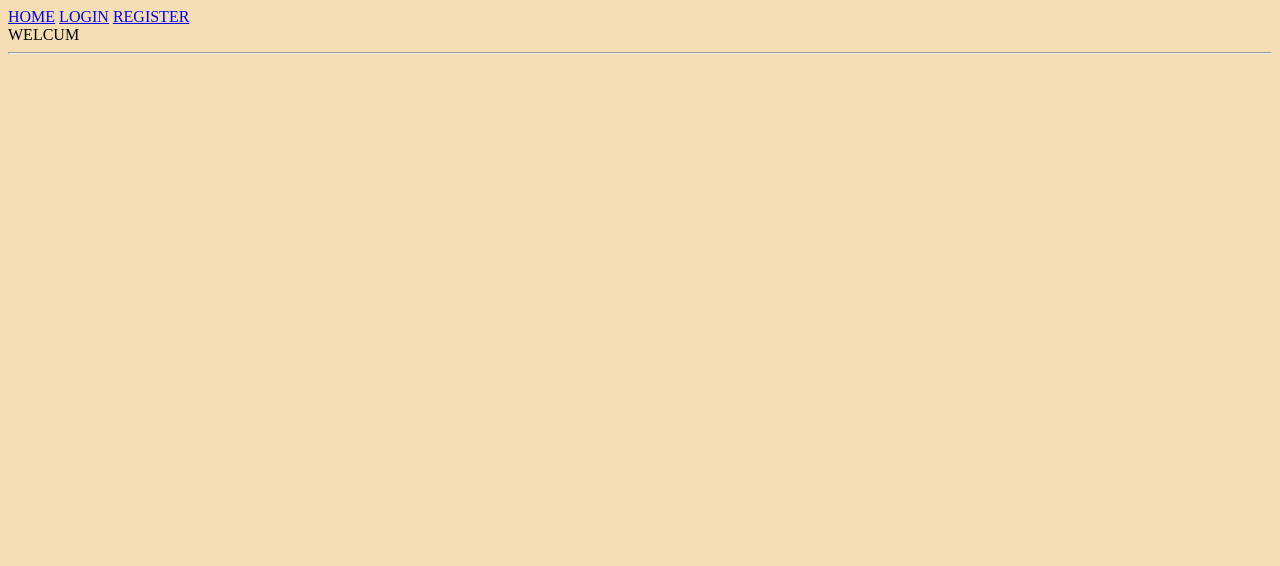
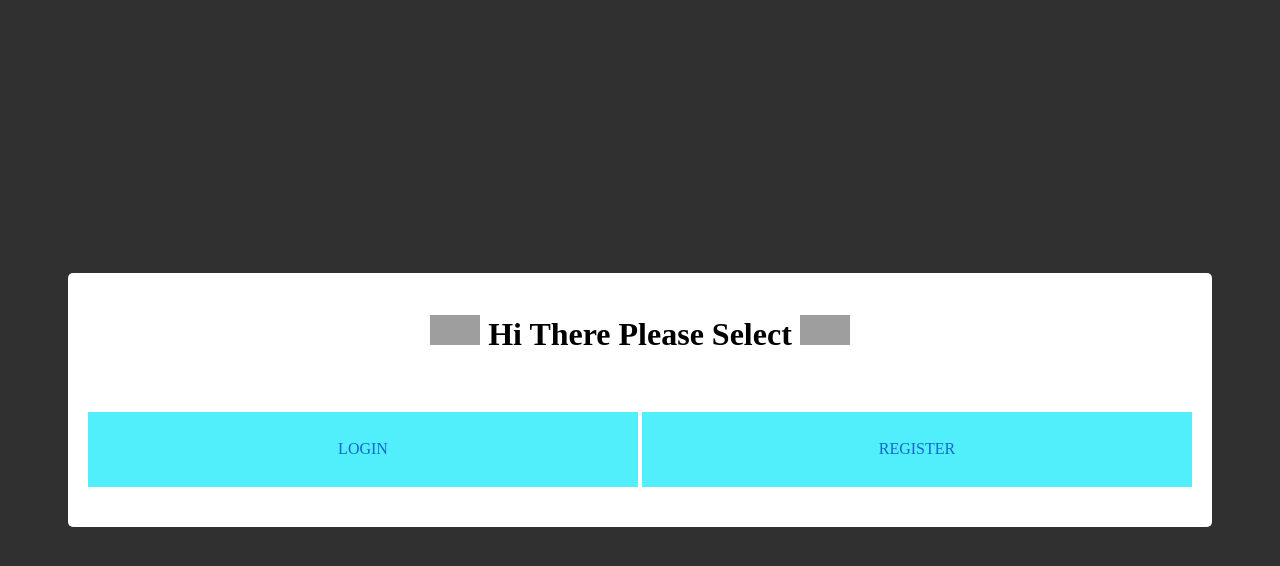
Before and after one commit to MAthallahR/learning, a PHP site: page /landingpage.php in a window 1280 px wide. Shown: the top 566 px of the page. Run offline with PHP 8.4, Linux system fonts and the light colour scheme; grey boxes are pictures that could not be loaded.

Commit message:
Update landingpage.php

```diff
--- a/php/teslogin/landingpage.php
+++ b/php/teslogin/landingpage.php
@@ -4,18 +4,65 @@
     <meta charset="UTF-8">
     <meta name="viewport" content="width=device-width, initial-scale=1.0">
     <title>Document</title>
+    <style>
+        body {
+            background-color: #303030;
+            display: flex;
+            justify-content: center;
+            align-items: center;
+            height: 100vh;
+            margin: 0;
+        }
+        .container {
+            background-color: white ;
+            display: flexbox;
+            gap: 10px;
+            flex-direction: column;
+            align-items: center;
+            padding: 20px;
+            border-radius: 5px;
+        }
+
+        .linkmc1, .linkmc2 {
+            display: inline-block;
+            pointer-events: none;
+            text-decoration: none;
+        }
+
+        .isim1md, .isim2md {
+            background-color: #51eefc;
+            height: 75px;
+            width: 550px;
+            margin: 20px auto;
+            align-content: center;
+            pointer-events: auto;
+        }
+
+        .isim1md:hover, .isim2md:hover {
+            background: #1269cc;
+            transition: all 0.3s;
+            transform: scale(1, 1.1);
+        }
+
+        .isim1md:hover .isim1mc, .isim2md:hover .isim2mc {
+            color: 	#51eefc;
+            transition: all 0.3s;
+            font-weight: bold;
+            transform: scale(1, 0.90909);
+        }
+
+        .isim1mc, .isim2mc {
+            color: #1269cc;
+            text-align: center;
+        }
+    </style>
 </head>
-<style>
-    body{
-        background-color: wheat;
-    }
-</style>
 <body>
-    <a href="landingpage.php">HOME</a>
-    <a href="login.php">LOGIN</a>
-    <a href="register.php">REGISTER</a>
-    <br>
-    WELCUM
-    <hr>
+    <div class="container">
+        <h1 align="center"><img src="https://media1.tenor.com/m/VHsiL8B8P0wAAAAC/shincore-wave-emoji.gif" height="30" width="50"> Hi There Please Select <img src="https://media1.tenor.com/m/VHsiL8B8P0wAAAAC/shincore-wave-emoji.gif" height="30" width="50"></h1>
+        <BR>
+        <a href="login.php" class="linkmc1"><div class="isim1md"><p class="isim1mc">LOGIN</p></div></a>
+        <a href="register.php" class="linkmc2"><div class="isim2md"><p class="isim2mc">REGISTER</p></div></a>
+    </div>
 </body>
 </html>
```
